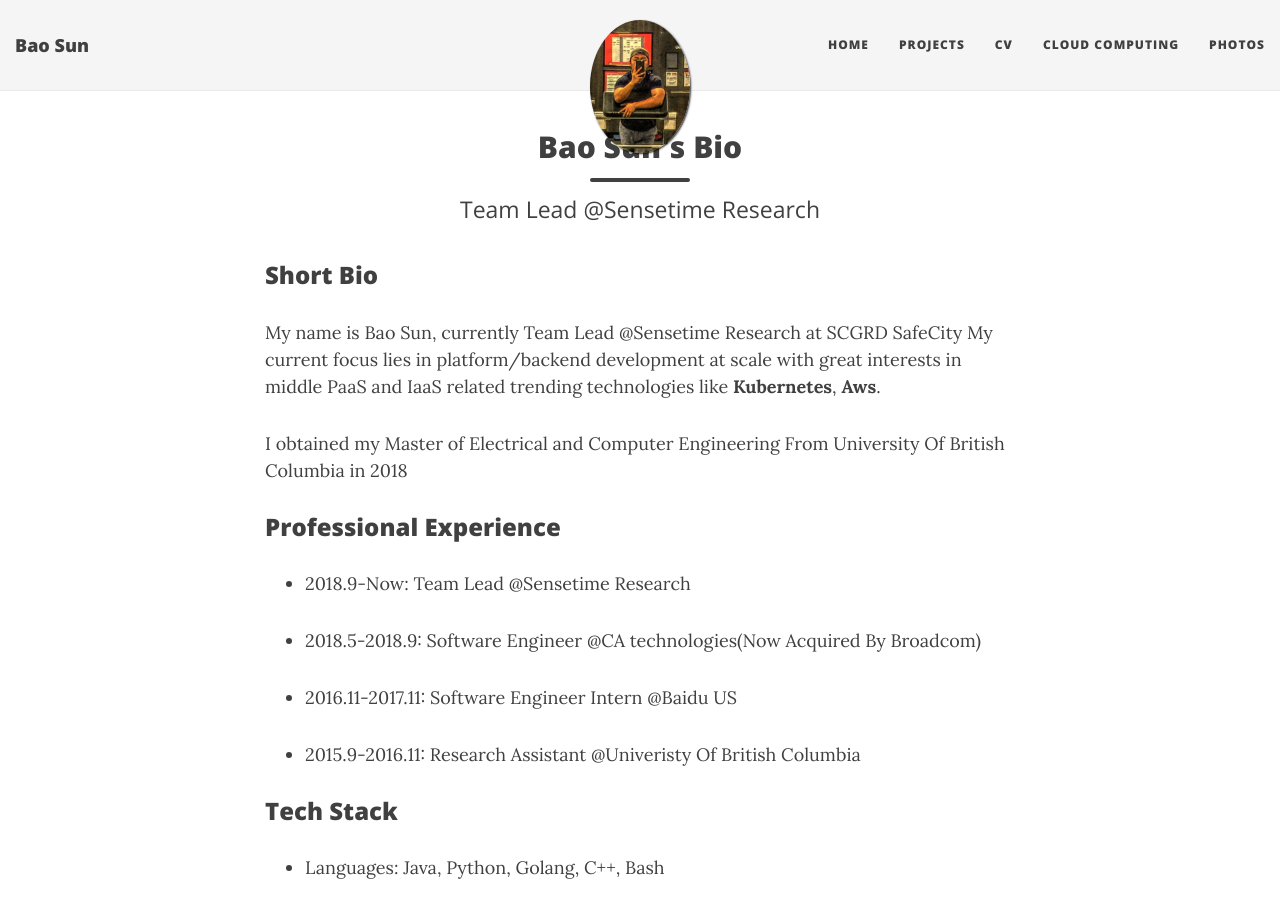
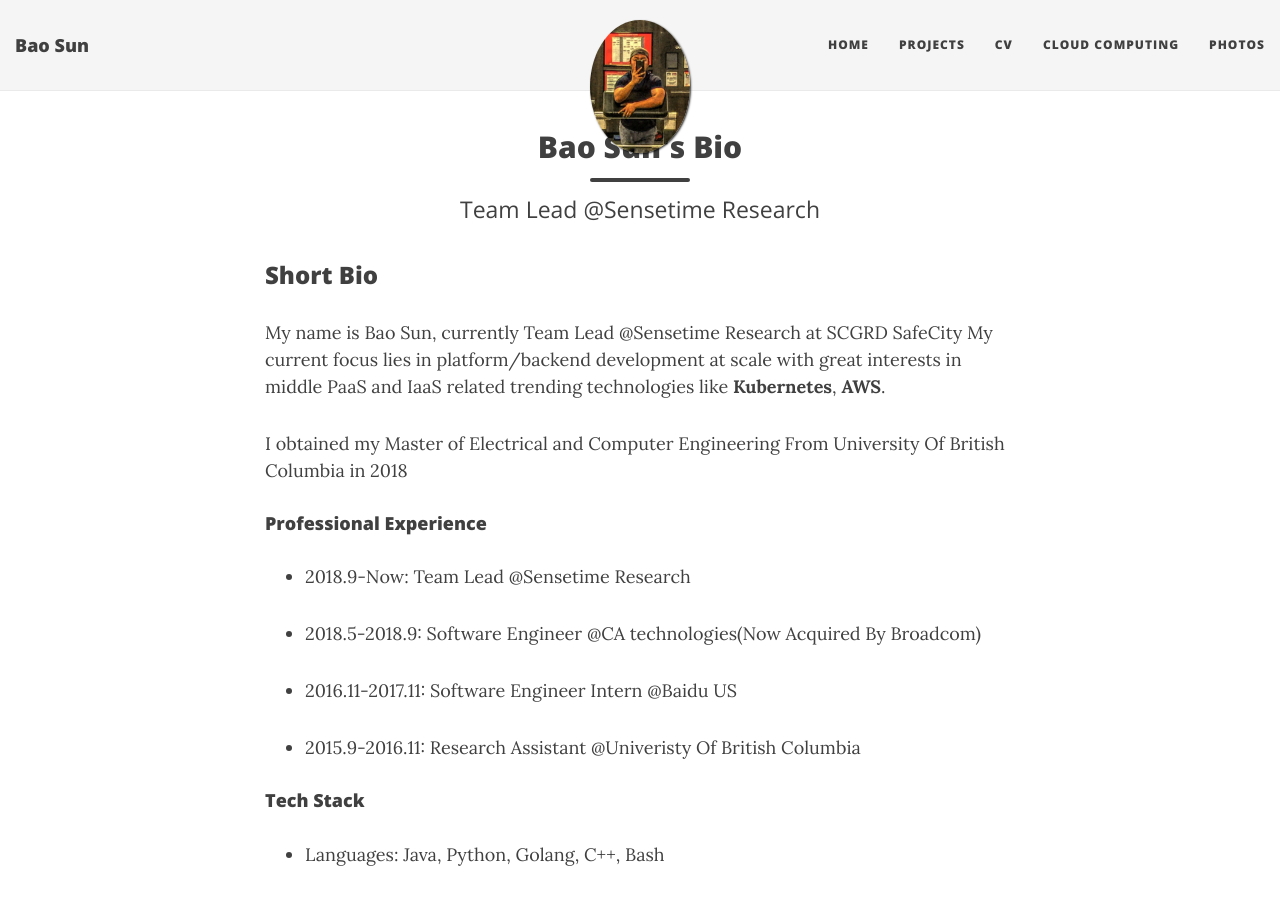
Before and after one commit to arthursunbao/arthursunbao.github.io, a Jekyll site: the page built from index.html, in a window 1280 px wide and 900 px high. Built offline with Jekyll 4.4.1, drawn with Linux system fonts in a browser that asks for light colours; nearby versions of some CDN libraries; the list of posts is cut into pages by our own code.

Commit message:
refacotr aws page

```diff
--- a/index.html
+++ b/index.html
@@ -7,7 +7,7 @@ use-site-title: true
 
 <h3>Short Bio</h3>
 <p>My name is Bao Sun, currently Team Lead @Sensetime Research at SCGRD SafeCity
-  My current focus lies in platform/backend development at scale with great interests in middle PaaS and IaaS related trending technologies like <b>Kubernetes</b>, <b>Aws</b>.
+  My current focus lies in platform/backend development at scale with great interests in middle PaaS and IaaS related trending technologies like <b>Kubernetes</b>, <b>AWS</b>.
 </p>
 <p>
 I obtained my Master of Electrical and Computer Engineering From University Of British Columbia in 2018
@@ -15,7 +15,7 @@ I obtained my Master of Electrical and Computer Engineering From University Of B
 
 
 
-<h3>Professional Experience</h3>
+<h4>Professional Experience</h4>
 <p>
   <ul>
     <li><p>2018.9-Now: Team Lead @Sensetime Research</p></li>
@@ -26,7 +26,7 @@ I obtained my Master of Electrical and Computer Engineering From University Of B
 </p>
 
 
-<h3>Tech Stack</h3>
+<h4>Tech Stack</h4>
 <p>
   <ul>
     <li><p>Languages: Java, Python, Golang, C++, Bash</p></li>
@@ -38,7 +38,7 @@ I obtained my Master of Electrical and Computer Engineering From University Of B
   </ul>
 </p>
 
-<h3>Professional Certification</h3>
+<h4>Professional Certification</h4>
 <p>
   <ul>
     <li><p>ITIL V3 Foundation</p></li>
@@ -47,7 +47,7 @@ I obtained my Master of Electrical and Computer Engineering From University Of B
 </p>
 
 <p>
-  <h3>Education</h3>
+  <h4>Education</h4>
   <ul>
     <li><p>2015.7-2018.5 Master of Electrical and Computer Engineering @ University Of British Columba</p></li>
   </ul>
--- a/pages/aws_study.html
+++ b/pages/aws_study.html
@@ -1,3 +1,9 @@
+---
+layout: page
+title: Cloud Computing Study Summary
+use-site-title: true
+---
+
 <h1 id="aws-study-summary">AWS Study Summary</h1>
 <p>Here is some of my study summary of AWS</p>
 <h2 id="certifications-i-have-passed">Certifications I have passed</h2>
```
